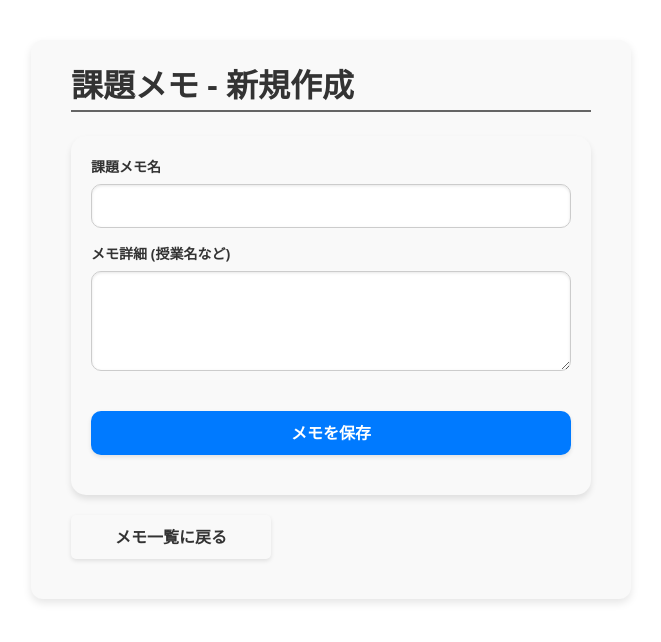
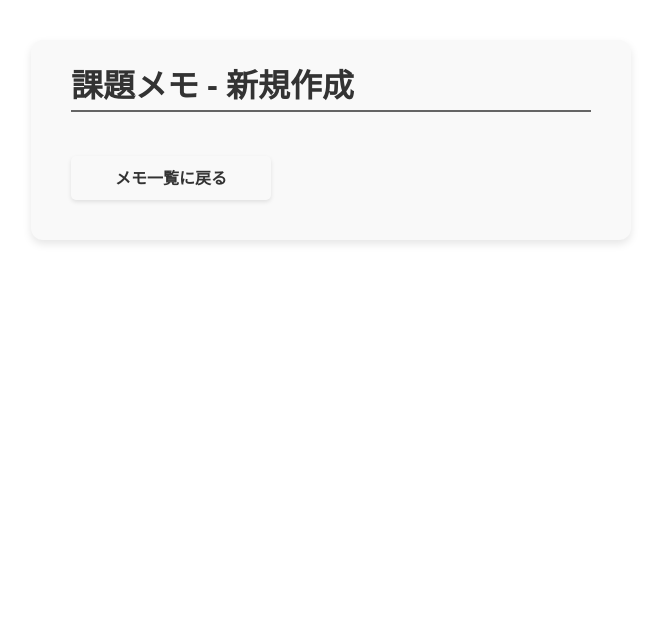
Before and after one commit to urassh/docker-flask-app, a Flask app: template app/templates/create_memo.html in a window 1280 px wide. Shown: the top 642 px of the page, without its empty margins (309-970 px from the left). Run offline with Flask 3, Linux system fonts and the light colour scheme; the template is opened without the code that fills it, so the values that code supplies are empty.

Commit message:
fix: STEP4用にプロジェクトを修正

```diff
--- a/app/main.py
+++ b/app/main.py
@@ -32,34 +32,28 @@ def index():
     memos = Memo.query.order_by(Memo.created_at.desc()).all()
     return render_template('index.html', memos=memos)
 
-# 新しいメモの作成フォームを表示
-@app.route('/create', methods=['GET'])
-def show_create_memo():
-    return render_template('create_memo.html')
-
-# 新しいメモを作成
-@app.route('/create', methods=['POST'])
-def create_memo():
-    title = request.form['title']
-    content = request.form['content']
-    new_memo = Memo(title=title, content=content)
-    db.session.add(new_memo)
-    db.session.commit()
-    return redirect(url_for('index'))
-
 # メモの詳細を表示
 @app.route('/memo/<uuid:memo_id>')
 def view_memo(memo_id):
     memo = Memo.query.get_or_404(str(memo_id))
     return render_template('view_memo.html', memo=memo)
 
-# メモを削除
-@app.route('/memo/<uuid:memo_id>/delete', methods=['POST'])
-def delete_memo(memo_id):
-    memo = Memo.query.get_or_404(str(memo_id))
-    db.session.delete(memo)
-    db.session.commit()
-    return redirect(url_for('index'))
+# 新しいメモの作成フォームを表示
+# ===============================
+# エンドポイント /create
+# メソッド　　GET
+# 返すもの　create_memo.html
+# ===============================
+
+
+# 新しいメモを作成
+# ===============================
+# エンドポイント /create
+# メソッド　　POST
+# 返すもの　index.html (リダイレクト)
+# ===============================
+
+
 
 if __name__ == '__main__':
     app.run(host='0.0.0.0', port=5000)
--- a/app/templates/create_memo.html
+++ b/app/templates/create_memo.html
@@ -11,13 +11,8 @@
     <div id="create_memo" class="container">
         <h1 class="title-border">課題メモ - 新規作成</h1>
 
-        <form action="{{ url_for('create_memo') }}" method="POST" class="modern-form">
-            <label for="title">課題メモ名</label>
-            <input type="text" id="title" name="title" required>
-            <label for="content">メモ詳細 (授業名など)</label>
-            <textarea id="content" name="content" required></textarea>
-            <button type="submit" class="button">メモを保存</button>
-        </form>
+        <!-- ここで新しいメモを作成し、POSTメソッドでリクエストを送ります。 -->
+
 
         <a href="{{ url_for('index') }}" class="button">メモ一覧に戻る</a>
     </div>
--- a/app/templates/index.html
+++ b/app/templates/index.html
@@ -13,9 +13,8 @@
         <h1>大学の課題 メモる君</h1>
         <p class="sub-title">〜 課題を忘れないあなたのリマインダーアプリ 〜</p>
 
-        <a href="{{ url_for('create_memo') }}" class="button">
-            <i class="fas fa-pencil-alt"></i> メモを作る
-        </a>
+        <!-- ここにメモ作成ページのリンクを追加します。 -->
+
 
         <div class="memos">
             <h2 class="title-border">メモった課題</h2>
--- a/app/templates/view_memo.html
+++ b/app/templates/view_memo.html
@@ -16,10 +16,6 @@
             <p class="small">作成日: {{ memo.created_at.strftime('%Y年 %m月 %d日 %H:%M') }}</p>
         </div>
 
-        <form method="POST" action="{{ url_for('delete_memo', memo_id=memo.id) }}">
-            <button type="submit" class="delete button">メモを削除</button>
-        </form>
-
         <a href="{{ url_for('index') }}" class="button">メモ一覧に戻る</a>
     </div>
 </body>
```
